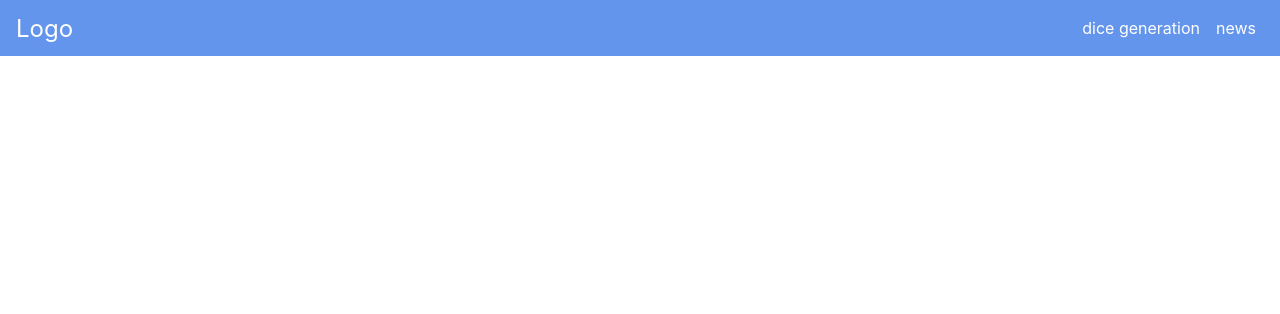
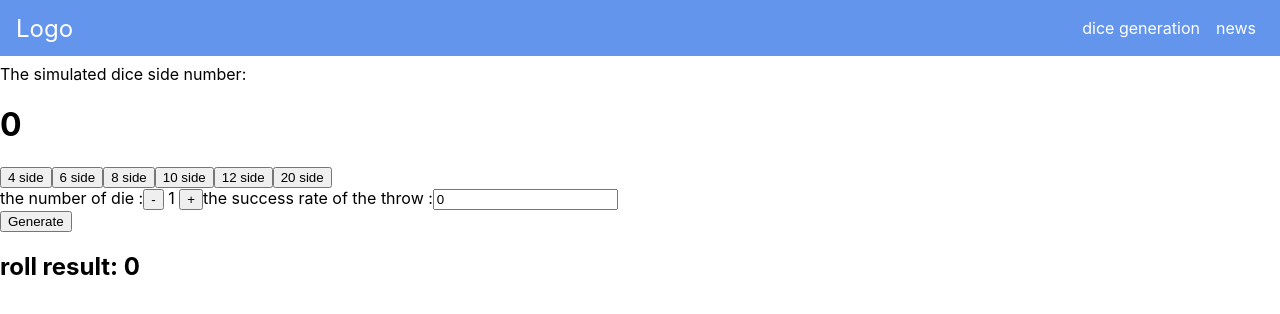
Before and after one commit to Ogen86/testreact, a React (Create React App) app: page /Dice_generation in a window 1280 px wide. Shown: the top 314 px of the page. Built offline with nearby package versions, Linux system fonts and the light colour scheme.

Commit message:
repaired the links, and corrected some imports

```diff
--- a/src/App.js
+++ b/src/App.js
@@ -37,9 +37,9 @@ class App extends Component {
         {backDrop}
         <main style={{ marginTop: "64px" }}>
           <Router>
-            <Route path="Home" component={HomePage}></Route>
-            <Route path="Dice_generation" component={DiceGenerator}></Route>
-            <Route path="News" component={NewsFeed}></Route>
+            <Route exact path="/Home" component={HomePage}></Route>
+            <Route path="/Dice_generation" component={DiceGenerator}></Route>
+            <Route path="/News" component={NewsFeed}></Route>
           </Router>
         </main>
       </div>
--- a/src/components/BackDrop/BackDrop.jsx
+++ b/src/components/BackDrop/BackDrop.jsx
@@ -1,4 +1,4 @@
-import React, { Component } from "react";
+import React from "react";
 
 import "./BackDrop.css";
 
--- a/src/components/DiceGenerator/diceGenerator.jsx
+++ b/src/components/DiceGenerator/diceGenerator.jsx
@@ -30,7 +30,6 @@ class DiceGenerator extends Component {
 
   handleRateSetting(newRate) {
     this.setState({ rate: newRate });
-    console.log(this.state);
   }
 
   handleGenerate() {
@@ -41,7 +40,6 @@ class DiceGenerator extends Component {
       if (getRandomInt(1, this.state.sides) >= this.state.rate) genRes++;
     }
     this.setState({ result: genRes });
-    console.log(this.state);
   }
 
   render() {
--- a/src/components/DropDownMenu/DropDown.jsx
+++ b/src/components/DropDownMenu/DropDown.jsx
@@ -1,4 +1,4 @@
-import React, { Component } from "react";
+import React from "react";
 
 import "./DropDown.css";
 
--- a/src/components/navBar/NavBar.jsx
+++ b/src/components/navBar/NavBar.jsx
@@ -1,4 +1,4 @@
-import React, { Component } from "react";
+import React from "react";
 
 import "./NavBar.css";
 import DropDownToggleButton from "../DropDownMenu/DropDownToggleButton";
```
